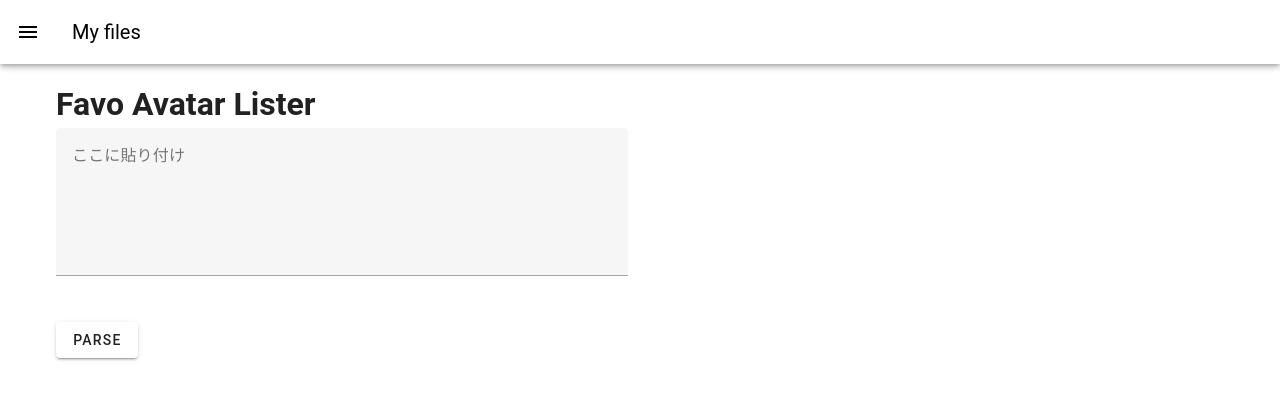
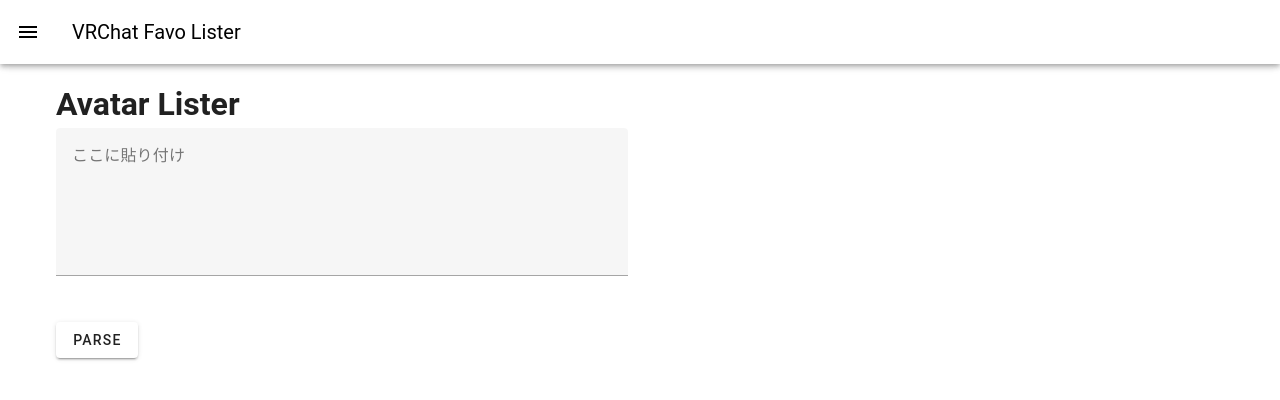
Before and after one commit to yukke271/VRCFavoLister, a Nuxt app in the folder nuxt/app/VRCFavoLister/: page /parser/avatar in a window 1280 px wide. Shown: the top 400 px of the page. Built offline with nearby package versions, Linux system fonts and the light colour scheme.

Commit message:
update pages, add meta tags

```diff
--- a/nuxt/app/VRCFavoLister/app.vue
+++ b/nuxt/app/VRCFavoLister/app.vue
@@ -11,3 +11,13 @@
     </template>
   </ClientOnly>
 </template>
+
+<script setup lang="ts">
+useHead({
+  titleTemplate: (titleChunk) => {
+    return (
+      titleChunk?.trim().concat(" - VRChat Favo Lister") ?? "VRChat Favo Lister"
+    );
+  },
+});
+</script>
--- a/nuxt/app/VRCFavoLister/components/NavigationBar.vue
+++ b/nuxt/app/VRCFavoLister/components/NavigationBar.vue
@@ -17,7 +17,7 @@
       max-height="40"
     ></v-img>
     -->
-    <v-toolbar-title>My files</v-toolbar-title>
+    <v-toolbar-title>VRChat Favo Lister</v-toolbar-title>
 
     <v-app-bar-nav-icon
       v-if="device"
@@ -52,11 +52,11 @@
     value: "/",
   },
   {
-    title: "Favo World Lister",
+    title: "World Lister",
     value: "/parser/world",
   },
   {
-    title: "Favo Avatar Lister",
+    title: "Avatar Lister",
     value: "/parser/avatar",
   },
 ];
--- a/nuxt/app/VRCFavoLister/nuxt.config.ts
+++ b/nuxt/app/VRCFavoLister/nuxt.config.ts
@@ -2,12 +2,15 @@
 
 // https://v3.nuxtjs.org/api/configuration/nuxt.config
 export default defineNuxtConfig({
-  build: {
-    transpile: ["vuetify"],
-  },
-  hooks: {
-    "vite:extendConfig": (config) => {
-      config.plugins!.push(vuetify());
+  app: {
+    head: {
+      charset: "utf-8", // default <meta charset="utf-8">
+      viewport: "width=device-width, initial-scale=1", // default <meta name="viewport" content="width=device-width, initial-scale=1">
+      title: null, // default <title>VRChat Favo Lister</title>
+      meta: [
+        // <meta name="description" content="My amazing site.">
+        { name: "description", content: "My amazing site." },
+      ],
     },
   },
   runtimeConfig: {
@@ -29,6 +32,14 @@
       noExternal: ["vuetify"],
     },
   },
+  build: {
+    transpile: ["vuetify"],
+  },
+  hooks: {
+    "vite:extendConfig": (config) => {
+      config.plugins!.push(vuetify());
+    },
+  },
   modules: ["@vee-validate/nuxt"],
   veeValidate: {
     // disable or enable auto imports
--- a/nuxt/app/VRCFavoLister/pages/parser/avatar.vue
+++ b/nuxt/app/VRCFavoLister/pages/parser/avatar.vue
@@ -2,7 +2,7 @@
   <v-container>
     <v-row justify="center">
       <v-col cols="12" sm="10" md="8" lg="6">
-        <h1>Favo Avatar Lister</h1>
+        <h1>Avatar Lister</h1>
         <v-textarea
           v-model="avatars"
           label="ここに貼り付け"
@@ -28,4 +28,8 @@
 const parseAvatars = () => {
   avatarsParser(avatarsList.value, avatars.value);
 };
+
+useHead({
+  title: "AvatarLister",
+});
 </script>
--- a/nuxt/app/VRCFavoLister/pages/parser/world.vue
+++ b/nuxt/app/VRCFavoLister/pages/parser/world.vue
@@ -2,7 +2,7 @@
   <v-container>
     <v-row justify="center">
       <v-col cols="12" sm="10" md="8" lg="6">
-        <h1>Favo World Lister</h1>
+        <h1>World Lister</h1>
         <v-textarea
           v-model="worlds"
           label="ここに貼り付け"
@@ -28,4 +28,8 @@
 const parseWorlds = () => {
   worldsParser(worldsList.value, worlds.value);
 };
+
+useHead({
+  title: "WorldLister",
+});
 </script>
```
